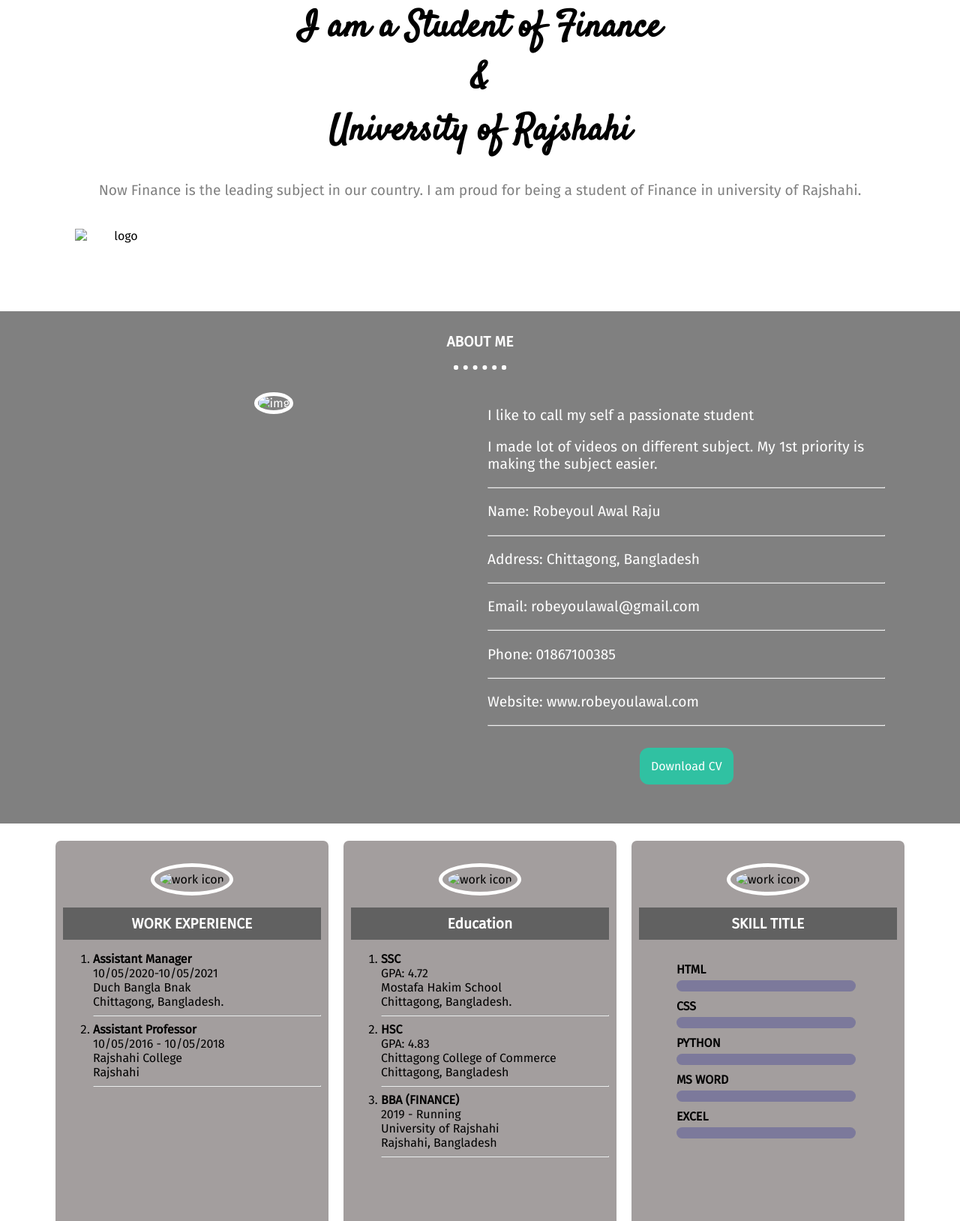
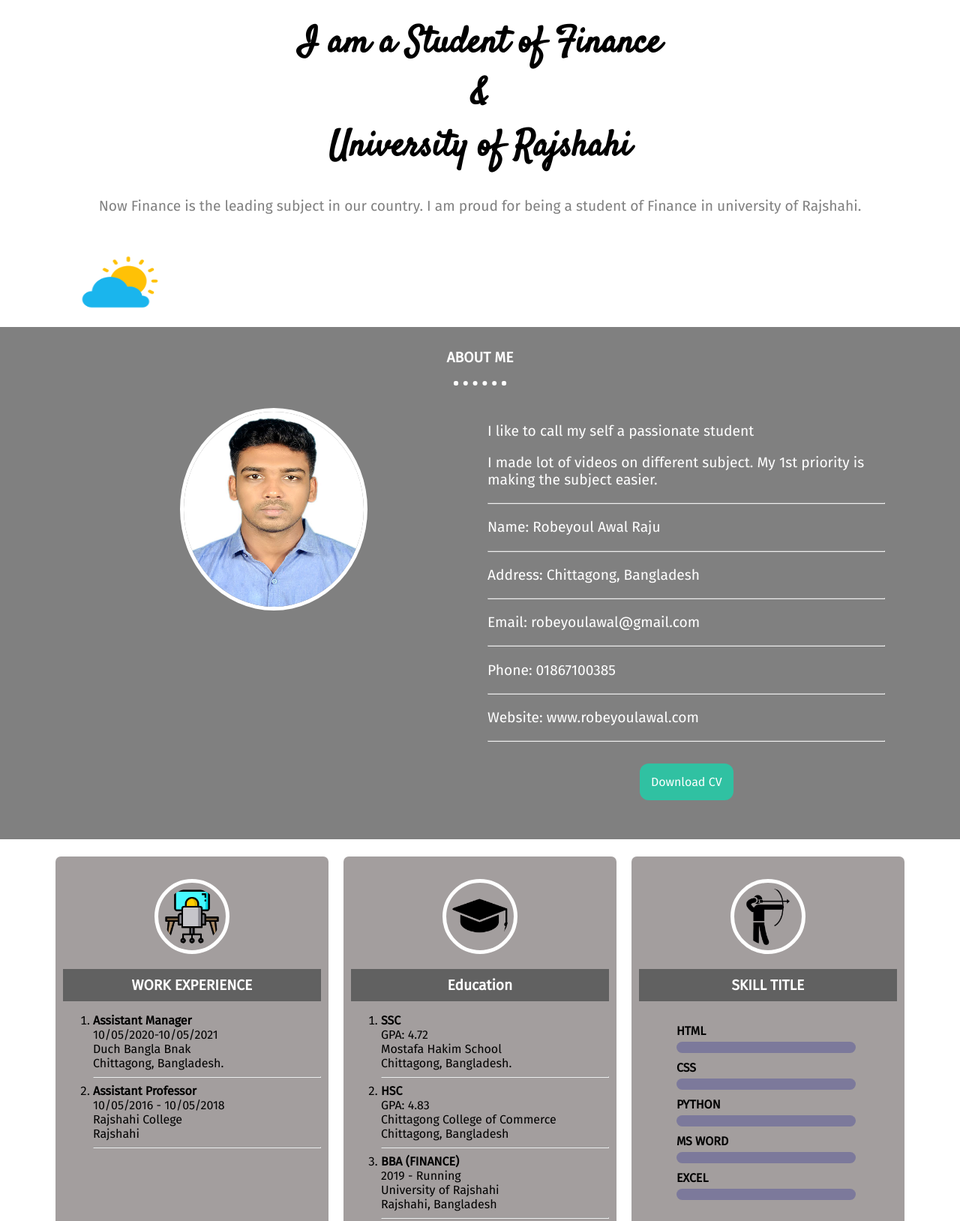
Before and after one commit to robeyoul/portfolio-website, a plain HTML site: page index.html in a window 1280 px wide. Shown: the part 288-1916 px from the top of the page at 75% size. Drawn offline with Linux system fonts and the light colour scheme.

Commit message:
update index.html

```diff
--- a/index.html
+++ b/index.html
@@ -28,7 +28,7 @@
    <div class="navbar">
 
       <div class="nav-logo col-2">
-         <img class="navlogo" src="image/portfolio.png" alt="logo"/>
+         <img class="navlogo" src="portfolio.png" alt="logo"/>
       </div>
 
       <div class="nav-heading col-4">
@@ -56,14 +56,14 @@
 
    <div class="profile">
 
-      <img class="top-icon weather-img" src="image/weather.png" alt="weather" />
+      <img class="top-icon weather-img" src="weather.png" alt="weather" />
 
       <div class="profile-details">
          <h1>I am a Student of Finance <br /> & <br /> University of Rajshahi</h1>
          <p>Now Finance is the leading subject in our country. I am proud for being a student of Finance in university of Rajshahi. </p>
       </div>
 
-      <img class="bottom-icon weather-img" src="image/weather.png" alt="logo" />
+      <img class="bottom-icon weather-img" src="weather.png" alt="logo" />
 
    </div>
 
@@ -81,7 +81,7 @@
          <hr class="dot-hr"/>
 
          <div class="about-me-img col-6">
-            <img src="image/30350..JPG" alt="img" />
+            <img src="30350..JPG" alt="img" />
 
          </div>
          <div class="about-me-details col-6">
@@ -124,7 +124,7 @@
          <div class="card">
 
             <div class="card-icon">
-               <img class="round-img" src="image/Work.png" alt="work icon" />
+               <img class="round-img" src="Work.png" alt="work icon" />
             </div>
             <div class="card-title">
                <h2>WORK EXPERIENCE</h2>
@@ -157,7 +157,7 @@
             <div class="card">
 
             <div class="card-icon">
-               <img class="round-img" src="image/graduate-cap.png" alt="work icon" />
+               <img class="round-img" src="graduate-cap.png" alt="work icon" />
             </div>
             <div class="card-title">
                <h2>Education</h2>
@@ -197,7 +197,7 @@
            <div class="card">
 
             <div class="card-icon">
-               <img class="round-img" src="image/archery-skill.png" alt="work icon" />
+               <img class="round-img" src="archery-skill.png" alt="work icon" />
             </div>
             <div class="card-title">
                <h2>SKILL TITLE</h2>
```
